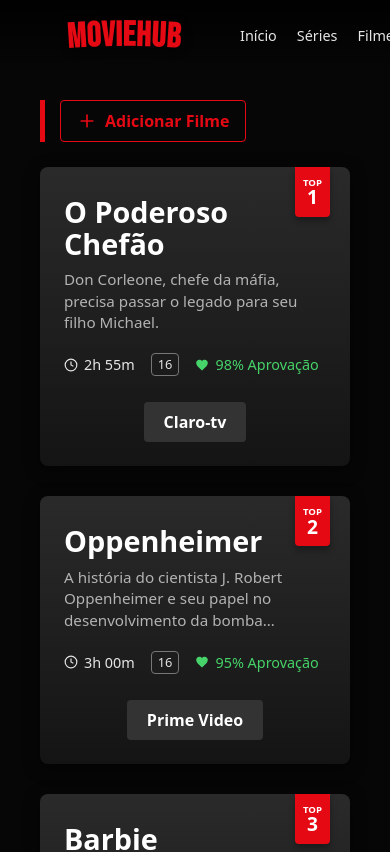
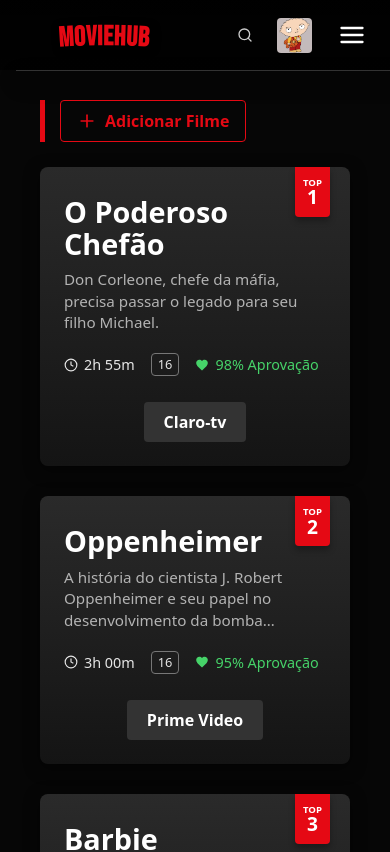
Before and after one commit to matheus-plaza/MovieHub-Front, an Angular app: page /home in a window 390 px wide. Shown: the top 852 px of the page. Built offline with nearby package versions, Linux system fonts and the light colour scheme.

Commit message:
feat(models): Implements model interfaces and logged header responsiveness

```diff
--- a/src/app/componentes/logged/header/header.css
+++ b/src/app/componentes/logged/header/header.css
@@ -4,18 +4,20 @@
   left: 0;
   width: 100%;
   height: 70px;
-  background: linear-gradient(to bottom, rgba(0,0,0,0.9) 0%, rgba(0,0,0,0) 100%); /* Degradê sutil no topo */
+  background: linear-gradient(to bottom, rgba(0,0,0,0.95) 0%, rgba(0,0,0,0.8) 100%);
   background-color: #060606;
   z-index: 1000;
   transition: background-color 0.4s;
+  box-sizing: border-box;
 }
 
 #header-title {
-  width: 200px;
+  width: 160px;
   height: 80px;
   display: flex;
   align-items: center;
   padding-top: 15px;
+  flex-shrink: 0;
 }
 
 #header-title svg {
@@ -25,6 +27,7 @@
 }
 
 .nav-links {
+  display: flex;
   gap: 20px;
 }
 
@@ -34,6 +37,7 @@
   font-size: 0.9rem;
   font-weight: 500;
   transition: color 0.3s;
+  white-space: nowrap;
 }
 
 .nav-links li a:hover {
@@ -43,16 +47,17 @@
 .search-box {
   display: flex;
   align-items: center;
-  background-color: #000;
-  border: 1px solid #ccc;
+  background-color: rgba(0,0,0,0.5);
+  border: 1px solid #333;
   padding: 5px 10px;
   border-radius: 4px;
   height: 35px;
+  transition: width 0.3s;
 }
 
 .search-box svg {
-  width: 18px;
-  height: 18px;
+  width: 16px;
+  height: 16px;
   margin-right: 8px;
   opacity: 0.8;
 }
@@ -67,8 +72,74 @@
 }
 
 .user-avatar img {
-  width: 40px;
-  height: 40px;
+  width: 35px;
+  height: 35px;
+  border-radius: 4px;
   object-fit: cover;
   cursor: pointer;
 }
+
+.mobile-menu-btn {
+  display: none;
+  background: none;
+  border: none;
+  cursor: pointer;
+  padding: 0;
+  z-index: 1100;
+}
+
+@media (max-width: 900px) {
+  .mobile-menu-btn {
+    display: block;
+    margin-left: 10px;
+  }
+
+  .search-box input {
+    display: none;
+  }
+
+  .search-box {
+    border: none;
+    background: transparent;
+    padding: 0;
+  }
+
+  .nav-links {
+    position: absolute;
+    top: 70px;
+    left: 0;
+    width: 100%;
+    background-color: #060606;
+    border-bottom: 1px solid #333;
+    flex-direction: column;
+    align-items: center;
+    gap: 0;
+    padding: 0;
+    max-height: 0;
+    overflow: hidden;
+    transition: max-height 0.4s ease-in-out;
+    box-shadow: 0 10px 20px rgba(0,0,0,0.8);
+  }
+
+  .nav-links.active {
+    max-height: 300px;
+    padding: 20px 0;
+  }
+
+  .nav-links li {
+    width: 100%;
+    text-align: center;
+  }
+
+  .nav-links li a {
+    display: block;
+    padding: 15px;
+    font-size: 1.1rem;
+    border-bottom: 1px solid rgba(255,255,255,0.05);
+  }
+
+  .nav-links li a:hover {
+    background-color: #141414;
+    color: #E50914;
+  }
+}
--- a/src/app/componentes/logged/header/header.html
+++ b/src/app/componentes/logged/header/header.html
@@ -1,6 +1,6 @@
 <div id="header" class="d-flex align-items-center justify-content-between px-4">
-  <div class="d-flex align-items-center">
 
+  <div class="d-flex align-items-center gap-3">
     <div id="header-title">
       <svg viewBox="0 0 300 80" xmlns="http://www.w3.org/2000/svg">
         <defs>
@@ -12,7 +12,7 @@
       </svg>
     </div>
 
-    <ul class="nav-links d-flex list-unstyled mb-0 ms-3">
+    <ul class="nav-links list-unstyled mb-0 ms-3" [class.active]="isMenuOpen" (click)="isMenuOpen = false">
       <li><a routerLink="/home">Início</a></li>
       <li><a routerLink="/home">Séries</a></li>
       <li><a routerLink="/home">Filmes</a></li>
@@ -21,17 +21,32 @@
     </ul>
   </div>
 
-  <div class="d-flex align-items-center gap-3">
+  <div class="d-flex align-items-center gap-3 right-section">
+
     <div class="search-box">
       <svg width="20" height="20" viewBox="0 0 24 24" fill="none" stroke="#fff" stroke-width="2" stroke-linecap="round" stroke-linejoin="round">
         <circle cx="11" cy="11" r="8"></circle>
         <line x1="21" y1="21" x2="16.65" y2="16.65"></line>
       </svg>
-      <input type="text" placeholder="Titles, people, genres" />
+      <input type="text" placeholder="Buscar..." />
     </div>
 
     <div class="user-avatar">
       <img src="/stewie.png" alt="User">
     </div>
+
+    <button class="mobile-menu-btn" (click)="toggleMenu()">
+      <svg width="28" height="28" viewBox="0 0 24 24" fill="none" stroke="white" stroke-width="2" stroke-linecap="round" stroke-linejoin="round">
+        @if (!isMenuOpen) {
+          <line x1="3" y1="12" x2="21" y2="12"></line>
+          <line x1="3" y1="6" x2="21" y2="6"></line>
+          <line x1="3" y1="18" x2="21" y2="18"></line>
+        } @else {
+          <line x1="18" y1="6" x2="6" y2="18"></line>
+          <line x1="6" y1="6" x2="18" y2="18"></line>
+        }
+      </svg>
+    </button>
+
   </div>
 </div>
--- a/src/app/componentes/logged/header/header.ts
+++ b/src/app/componentes/logged/header/header.ts
@@ -1,12 +1,17 @@
 import { Component } from '@angular/core';
 import {RouterLink} from '@angular/router';
+import {NgClass} from '@angular/common';
 
 @Component({
   selector: 'app-header',
-  imports: [RouterLink],
+  imports: [RouterLink, NgClass],
   templateUrl: './header.html',
   styleUrl: './header.css'
 })
 export class Header {
+  isMenuOpen = false;
 
+  toggleMenu() {
+    this.isMenuOpen = !this.isMenuOpen;
+  }
 }
```
Also changed, not shown: src/app/models/auth.models.ts (added, +24 -0 lines), src/app/models/movie.models.ts (added, +49 -0 lines).
